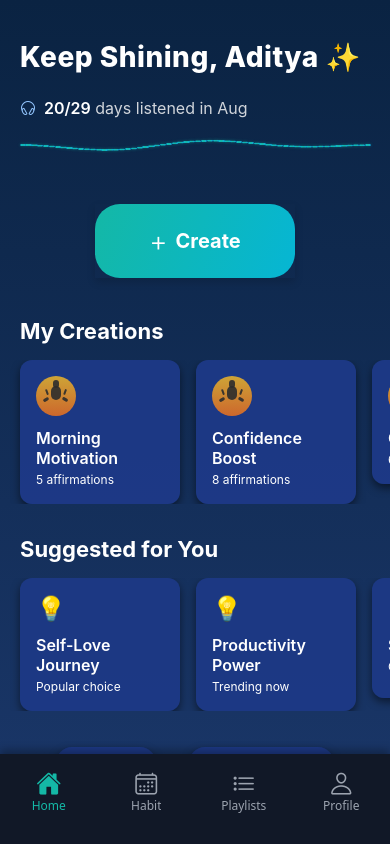
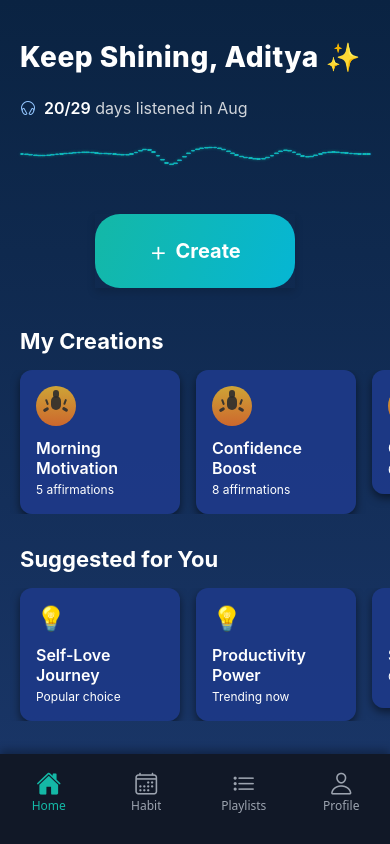
Before and after one commit to adityascript/UpliftAI, a React Native app: screen /Home in a window 390 px wide. Built offline with nearby package versions, Linux system fonts and the light colour scheme.

Commit message:
String animation version 2

```diff
--- a/components/AnimatedWaveString.js
+++ b/components/AnimatedWaveString.js
@@ -7,7 +7,7 @@ import { LinearGradient } from 'expo-linear-gradient';
 const AnimatedWaveString = () => {
   const screenWidth = Dimensions.get('window').width;
   const stringWidth = screenWidth * 0.9; // 90% of screen width for better span
-  const numSegments = 60; // More segments for smoother wave
+  const numSegments = 80; // Even more segments for highly detailed wave
 
   const animationValue = useRef(new Animated.Value(0)).current;
 
@@ -15,7 +15,7 @@ const AnimatedWaveString = () => {
     const waveAnimation = Animated.loop(
       Animated.timing(animationValue, {
         toValue: 1,
-        duration: 5000, // Slower for more calming effect
+        duration: 3000, // Faster to show more vibration activity
         useNativeDriver: true,
         easing: Easing.linear,
       })
@@ -39,15 +39,17 @@ const AnimatedWaveString = () => {
       const centerRatio = i / (numSegments - 1); // 0 to 1
       const distanceFromCenter = Math.abs(centerRatio - 0.5) * 2; // 0 at center, 1 at edges
 
-      // Smooth amplitude tapering with curved falloff
-      const maxAmplitude = 8;
-      const minAmplitude = 0.5;
+      // Enhanced amplitude with more pronounced center activity
+      const maxAmplitude = 12; // Increased max amplitude
+      const minAmplitude = 0.2;
       const amplitudeCurve = Math.cos(distanceFromCenter * Math.PI / 2); // Cosine for smooth falloff
       const amplitude = minAmplitude + (maxAmplitude - minAmplitude) * amplitudeCurve;
 
-      // Multiple wave frequencies for natural movement
-      const basePhase = i * 0.15; // Base wave phase
-      const secondaryPhase = i * 0.08; // Secondary wave phase
+      // Multiple wave frequencies for rich sinusoidal pattern
+      const primaryPhase = i * 0.4; // Higher frequency for more crests/troughs
+      const secondaryPhase = i * 0.25; // Secondary wave
+      const tertiaryPhase = i * 0.6; // Even higher frequency for fine detail
+      const microPhase = i * 0.8; // Very fine oscillations
 
       const animatedTransform = animationValue.interpolate({
         inputRange: [0, 1],
@@ -68,8 +70,16 @@ const AnimatedWaveString = () => {
                   translateY: animatedTransform.interpolate({
                     inputRange: [0, 2 * Math.PI],
                     outputRange: [
-                      (Math.sin(basePhase) * 0.7 + Math.sin(secondaryPhase) * 0.3) * amplitude,
-                      (Math.sin(basePhase + 2 * Math.PI) * 0.7 + Math.sin(secondaryPhase + 2 * Math.PI) * 0.3) * amplitude
+                      // Complex sinusoidal combination for rich wave pattern
+                      (Math.sin(primaryPhase) * 0.4 +
+                       Math.sin(secondaryPhase) * 0.3 +
+                       Math.sin(tertiaryPhase) * 0.2 +
+                       Math.sin(microPhase) * 0.1) * amplitude,
+                      // Same pattern shifted by 2π for continuous motion
+                      (Math.sin(primaryPhase + 2 * Math.PI) * 0.4 +
+                       Math.sin(secondaryPhase + 2 * Math.PI) * 0.3 +
+                       Math.sin(tertiaryPhase + 2 * Math.PI) * 0.2 +
+                       Math.sin(microPhase + 2 * Math.PI) * 0.1) * amplitude
                     ],
                     extrapolate: 'clamp',
                   }),
@@ -103,11 +113,11 @@ const AnimatedWaveString = () => {
 const styles = StyleSheet.create({
   container: {
     alignItems: 'center',
-    paddingVertical: 12,
-    height: 50,
+    paddingVertical: 16,
+    height: 60, // Increased to accommodate larger vibrations
   },
   stringContainer: {
-    height: 30,
+    height: 40, // Increased height for bigger waves
     position: 'relative',
     overflow: 'visible', // Allow wave to extend slightly outside
   },
```
